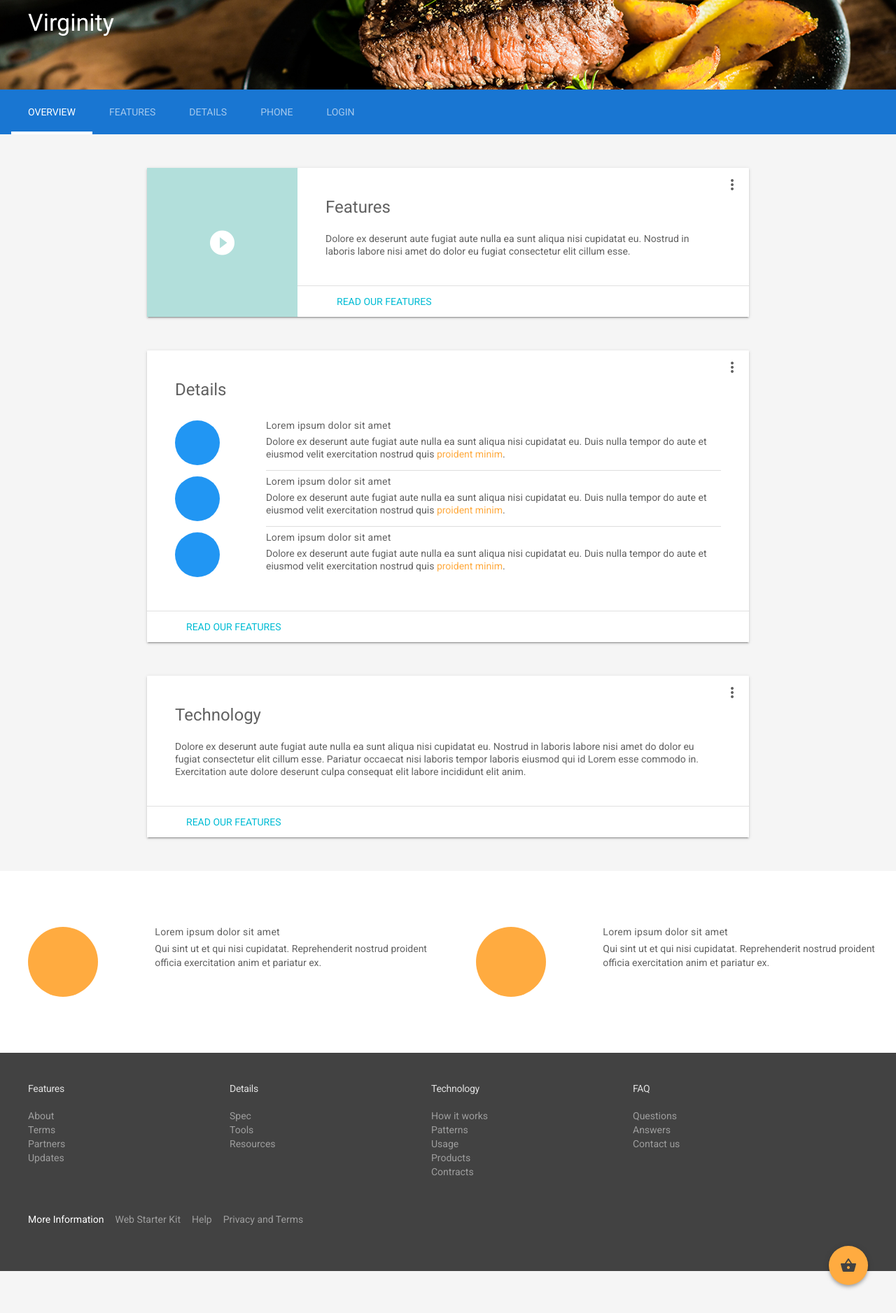
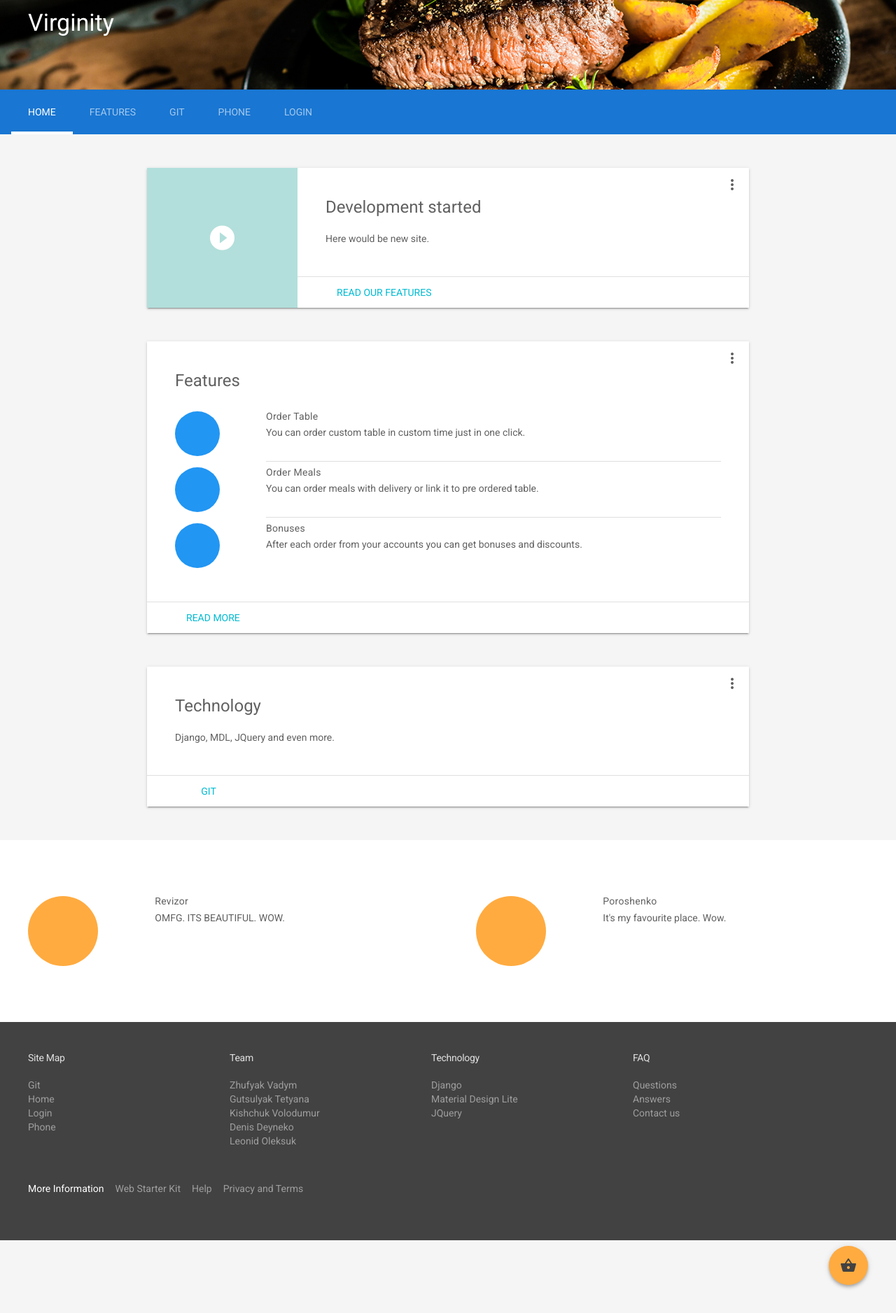
Before and after one commit to FantasticFourAndHalf/Virginity, a Django app: page / in a window 1280 px wide. Shown: the whole page at 70% size. Run offline with Django 3.2, Linux system fonts and the light colour scheme.

Commit message:
All Auth and Template Structure :snake:
- Social auth. (Facebook, Google, VK, Mail.ru, OK, Instagram, Paypal, Twitter)
- Template structure and text.

```diff
--- a/Virginity/static/styles.css
+++ b/Virginity/static/styles.css
@@ -240,3 +240,13 @@ html, body {
 .mdl-demo .mdl-menu__container {
     z-index: 99;
 }
+
+#view-source {
+    position: fixed;
+    display: block;
+    right: 0;
+    bottom: 0;
+    margin-right: 40px;
+    margin-bottom: 40px;
+    z-index: 900;
+}
--- a/Virginity/urls.py
+++ b/Virginity/urls.py
@@ -22,5 +22,6 @@ from Virginity import settings
 urlpatterns = [
     url(r'^admin/', admin.site.urls),
     url(r'', include('virginityapp.urls')),
+    url(r'^accounts/', include('allauth.urls')),
 ] + static(settings.MEDIA_URL, document_root=settings.MEDIA_ROOT)\
   + static(settings.STATIC_URL, document_root=settings.STATIC_ROOT)
--- a/requirements.txt
+++ b/requirements.txt
@@ -4,3 +4,4 @@ dj-database-url
 gunicorn
 whitenoise
 psycopg2
+django-allauth
--- a/templates/base.html
+++ b/templates/base.html
@@ -1,84 +1,53 @@
 <!doctype html>
-<!--
-  Material Design Lite
-  Copyright 2015 Google Inc. All rights reserved.
-
-  Licensed under the Apache License, Version 2.0 (the "License");
-  you may not use this file except in compliance with the License.
-  You may obtain a copy of the License at
-
-      https://www.apache.org/licenses/LICENSE-2.0
-
-  Unless required by applicable law or agreed to in writing, software
-  distributed under the License is distributed on an "AS IS" BASIS,
-  WITHOUT WARRANTIES OR CONDITIONS OF ANY KIND, either express or implied.
-  See the License for the specific language governing permissions and
-  limitations under the License
--->
 <html lang="en">
 <head>
     {% load staticfiles %}
+    <title>
+        {% block title_text %}
+            Virginity
+        {% endblock %}
+    </title>
+    {%  block favicon %}
+        <link rel="icon" sizes="192x192" href={% static "images/android-desktop.png" %}>
+        <link rel="apple-touch-icon-precomposed" href={% static "images/ios-desktop.png" %}>
+        <link rel="shortcut icon" href="images/favicon.png">
+    {% endblock %}
+    {% block meta %}
         <meta charset="utf-8">
         <meta http-equiv="X-UA-Compatible" content="IE=edge">
         <meta name="description" content="A front-end template that helps you build fast, modern mobile web apps.">
         <meta name="viewport" content="width=device-width, initial-scale=1.0, minimum-scale=1.0">
-    <title>Material Design Lite</title>
-
         <!-- Add to homescreen for Chrome on Android -->
         <meta name="mobile-web-app-capable" content="yes">
-    <link rel="icon" sizes="192x192" href={% static "images/android-desktop.png" %}>
-
         <!-- Add to homescreen for Safari on iOS -->
         <meta name="apple-mobile-web-app-capable" content="yes">
         <meta name="apple-mobile-web-app-status-bar-style" content="black">
         <meta name="apple-mobile-web-app-title" content="Material Design Lite">
-    <link rel="apple-touch-icon-precomposed" href={% static "images/ios-desktop.png" %}>
-
         <!-- Tile icon for Win8 (144x144 + tile color) -->
         <meta name="msapplication-TileImage" content="images/touch/ms-touch-icon-144x144-precomposed.png">
         <meta name="msapplication-TileColor" content="#3372DF">
-
-    <link rel="shortcut icon" href="images/favicon.png">
-
-    <!-- SEO: If your mobile URL is different from the desktop URL, add a canonical link to the desktop page https://developers.google.com/webmasters/smartphone-sites/feature-phones -->
-    <!--
-    <link rel="canonical" href="http://www.example.com/">
-    -->
-
-    <link rel="stylesheet" href="https://fonts.googleapis.com/css?family=Roboto:regular,bold,italic,thin,light,bolditalic,black,medium&amp;lang=en">
-    <link rel="stylesheet" href="https://fonts.googleapis.com/icon?family=Material+Icons">
+    {%  endblock   %}
     {% include 'include/mdl.html' %}
     <link rel="stylesheet" href="{% static "styles.css" %}">
-    <style>
-    #view-source {
-      position: fixed;
-      display: block;
-      right: 0;
-      bottom: 0;
-      margin-right: 40px;
-      margin-bottom: 40px;
-      z-index: 900;
-    }
-    </style>
 </head>
 <body class="mdl-demo mdl-color--grey-100 mdl-color-text--grey-700 mdl-base">
 <div class="demo-layout-transparent mdl-layout mdl-js-layout">
+    {% block header %}
         <header class="mdl-layout__header mdl-layout__header--transparent mdl-layout__header--waterfall">
-
             <div class="mdl-layout--large-screen-only mdl-layout__header-row">
                 <h3>Virginity</h3>
             </div>
             <div class="mdl-layout--large-screen-only mdl-layout__header-row">
             </div>
             <div class="mdl-layout__tab-bar mdl-js-ripple-effect mdl-color--primary-dark">
-          <a href="#overview" class="mdl-layout__tab is-active">Overview</a>
+                <a href="#overview" class="mdl-layout__tab is-active">Home</a>
                 <a href="#features" class="mdl-layout__tab">Features</a>
-          <a href="#features" class="mdl-layout__tab">Details</a>
+                <a href="https://github.com/FantasticFourAndHalf/Virginity" class="mdl-layout__tab">Git</a>
                 <a href="/phone" class="mdl-layout__tab">Phone</a>
                 <a href="/login" class="mdl-layout__tab">Login</a>
-
             </div>
         </header>
+    {% endblock %}
     <main class="mdl-layout__content">
         {% block content %}
             <div class="mdl-layout__tab-panel is-active" id="overview">
@@ -88,11 +57,11 @@
                     </header>
                     <div class="mdl-card mdl-cell mdl-cell--9-col-desktop mdl-cell--6-col-tablet mdl-cell--4-col-phone">
                         <div class="mdl-card__supporting-text">
-                <h4>Features</h4>
-                Dolore ex deserunt aute fugiat aute nulla ea sunt aliqua nisi cupidatat eu. Nostrud in laboris labore nisi amet do dolor eu fugiat consectetur elit cillum esse.
+                            <h4>Development started</h4>
+                                Here would be new site.
                         </div>
                         <div class="mdl-card__actions">
-                <a href="#" class="mdl-button">Read our features</a>
+                            <a href="https://github.com/FantasticFourAndHalf/Virginity/README.md" class="mdl-button">Read our features</a>
                         </div>
                     </div>
                     <button class="mdl-button mdl-js-button mdl-js-ripple-effect mdl-button--icon" id="btn1">
@@ -107,31 +76,31 @@
                 <section class="section--center mdl-grid mdl-grid--no-spacing mdl-shadow--2dp">
                     <div class="mdl-card mdl-cell mdl-cell--12-col">
                         <div class="mdl-card__supporting-text mdl-grid mdl-grid--no-spacing">
-                <h4 class="mdl-cell mdl-cell--12-col">Details</h4>
+                            <h4 class="mdl-cell mdl-cell--12-col">Features</h4>
                             <div class="section__circle-container mdl-cell mdl-cell--2-col mdl-cell--1-col-phone">
                                 <div class="section__circle-container__circle mdl-color--primary"></div>
                             </div>
                             <div class="section__text mdl-cell mdl-cell--10-col-desktop mdl-cell--6-col-tablet mdl-cell--3-col-phone">
-                  <h5>Lorem ipsum dolor sit amet</h5>
-                  Dolore ex deserunt aute fugiat aute nulla ea sunt aliqua nisi cupidatat eu. Duis nulla tempor do aute et eiusmod velit exercitation nostrud quis <a href="#">proident minim</a>.
+                                <h5>Order Table</h5>
+                                You can order custom table in custom time just in one click.
                             </div>
                             <div class="section__circle-container mdl-cell mdl-cell--2-col mdl-cell--1-col-phone">
                                 <div class="section__circle-container__circle mdl-color--primary"></div>
                             </div>
                             <div class="section__text mdl-cell mdl-cell--10-col-desktop mdl-cell--6-col-tablet mdl-cell--3-col-phone">
-                  <h5>Lorem ipsum dolor sit amet</h5>
-                  Dolore ex deserunt aute fugiat aute nulla ea sunt aliqua nisi cupidatat eu. Duis nulla tempor do aute et eiusmod velit exercitation nostrud quis <a href="#">proident minim</a>.
+                                <h5>Order Meals</h5>
+                                You can order meals with delivery or link it to pre ordered table.
                             </div>
                             <div class="section__circle-container mdl-cell mdl-cell--2-col mdl-cell--1-col-phone">
                                 <div class="section__circle-container__circle mdl-color--primary"></div>
                             </div>
                             <div class="section__text mdl-cell mdl-cell--10-col-desktop mdl-cell--6-col-tablet mdl-cell--3-col-phone">
-                  <h5>Lorem ipsum dolor sit amet</h5>
-                  Dolore ex deserunt aute fugiat aute nulla ea sunt aliqua nisi cupidatat eu. Duis nulla tempor do aute et eiusmod velit exercitation nostrud quis <a href="#">proident minim</a>.
+                                <h5>Bonuses</h5>
+                                After each order from your accounts you can get bonuses and discounts.
                             </div>
                         </div>
                         <div class="mdl-card__actions">
-                <a href="#" class="mdl-button">Read our features</a>
+                            <a href="#" class="mdl-button">Read more</a>
                         </div>
                     </div>
                     <button class="mdl-button mdl-js-button mdl-js-ripple-effect mdl-button--icon" id="btn2">
@@ -147,10 +116,10 @@
                     <div class="mdl-card mdl-cell mdl-cell--12-col">
                         <div class="mdl-card__supporting-text">
                             <h4>Technology</h4>
-                Dolore ex deserunt aute fugiat aute nulla ea sunt aliqua nisi cupidatat eu. Nostrud in laboris labore nisi amet do dolor eu fugiat consectetur elit cillum esse. Pariatur occaecat nisi laboris tempor laboris eiusmod qui id Lorem esse commodo in. Exercitation aute dolore deserunt culpa consequat elit labore incididunt elit anim.
+                            Django, MDL, JQuery and even more.
                         </div>
                         <div class="mdl-card__actions">
-                <a href="#" class="mdl-button">Read our features</a>
+                            <a href="https://github.com/FantasticFourAndHalf/Virginity" class="mdl-button">Git</a>
                         </div>
                     </div>
                     <button class="mdl-button mdl-js-button mdl-js-ripple-effect mdl-button--icon" id="btn3">
@@ -167,15 +136,15 @@
                         <div class="section__circle-container__circle mdl-color--accent section__circle--big"></div>
                     </div>
                     <div class="section__text mdl-cell mdl-cell--4-col-desktop mdl-cell--6-col-tablet mdl-cell--3-col-phone">
-              <h5>Lorem ipsum dolor sit amet</h5>
-              Qui sint ut et qui nisi cupidatat. Reprehenderit nostrud proident officia exercitation anim et pariatur ex.
+                        <h5>Revizor</h5>
+                        OMFG. ITS BEAUTIFUL. WOW.
                     </div>
                     <div class="section__circle-container mdl-cell mdl-cell--2-col mdl-cell--1-col-phone">
                         <div class="section__circle-container__circle mdl-color--accent section__circle--big"></div>
                     </div>
                     <div class="section__text mdl-cell mdl-cell--4-col-desktop mdl-cell--6-col-tablet mdl-cell--3-col-phone">
-              <h5>Lorem ipsum dolor sit amet</h5>
-              Qui sint ut et qui nisi cupidatat. Reprehenderit nostrud proident officia exercitation anim et pariatur ex.
+                        <h5>Poroshenko</h5>
+                        It's my favourite place. Wow.
                     </div>
                 </section>
             </div>
@@ -235,38 +204,47 @@
                 </section>
             </div>
         {% endblock %}
+
+        {% block footer %}
             <footer class="mdl-mega-footer">
                 <div class="mdl-mega-footer--middle-section">
+                    {% block footer_section_0 %}
                     <div class="mdl-mega-footer--drop-down-section">
                         <input class="mdl-mega-footer--heading-checkbox" type="checkbox" checked>
-              <h1 class="mdl-mega-footer--heading">Features</h1>
+                        <h1 class="mdl-mega-footer--heading">Site Map</h1>
                         <ul class="mdl-mega-footer--link-list">
-                <li><a href="#">About</a></li>
-                <li><a href="#">Terms</a></li>
-                <li><a href="#">Partners</a></li>
-                <li><a href="#">Updates</a></li>
+                            <li><a href="https://github.com/FantasticFourAndHalf/Virginity">Git</a></li>
+                            <li><a href="/">Home</a></li>
+                            <li><a href="/login">Login</a></li>
+                            <li><a href="/phone">Phone</a></li>
                         </ul>
                     </div>
+                    {% endblock %}
+                    {% block footer_section_1 %}
                     <div class="mdl-mega-footer--drop-down-section">
                         <input class="mdl-mega-footer--heading-checkbox" type="checkbox" checked>
-              <h1 class="mdl-mega-footer--heading">Details</h1>
+                        <h1 class="mdl-mega-footer--heading">Team</h1>
                         <ul class="mdl-mega-footer--link-list">
-                <li><a href="#">Spec</a></li>
-                <li><a href="#">Tools</a></li>
-                <li><a href="#">Resources</a></li>
+                            <li><a href="https://github.com/zhufyakvv">Zhufyak Vadym</a></li>
+                            <li><a href="https://github.com/TanandAlin">Gutsulyak Tetyana</a></li>
+                            <li><a href="https://github.com/Mallardo">Kishchuk Volodumur</a></li>
+                            <li><a href="https://github.com/">Denis Deyneko</a></li>
+                            <li><a href="https://github.com/">Leonid Oleksuk</a></li>
                         </ul>
                     </div>
+                    {% endblock %}
+                    {% block footer_section_2 %}
                     <div class="mdl-mega-footer--drop-down-section">
                         <input class="mdl-mega-footer--heading-checkbox" type="checkbox" checked>
                         <h1 class="mdl-mega-footer--heading">Technology</h1>
                         <ul class="mdl-mega-footer--link-list">
-                <li><a href="#">How it works</a></li>
-                <li><a href="#">Patterns</a></li>
-                <li><a href="#">Usage</a></li>
-                <li><a href="#">Products</a></li>
-                <li><a href="#">Contracts</a></li>
+                            <li><a href="#">Django</a></li>
+                            <li><a href="#">Material Design Lite</a></li>
+                            <li><a href="#">JQuery</a></li>
                         </ul>
                     </div>
+                    {% endblock %}
+                    {% block footer_section_3 %}
                     <div class="mdl-mega-footer--drop-down-section">
                         <input class="mdl-mega-footer--heading-checkbox" type="checkbox" checked>
                         <h1 class="mdl-mega-footer--heading">FAQ</h1>
@@ -276,7 +254,9 @@
                             <li><a href="#">Contact us</a></li>
                         </ul>
                     </div>
+                    {% endblock %}
                 </div>
+                {% block footer_bottom %}
                     <div class="mdl-mega-footer--bottom-section">
                         <div class="mdl-logo">
                             More Information
@@ -287,10 +267,12 @@
                             <li><a href="#">Privacy and Terms</a></li>
                         </ul>
                     </div>
+                {% endblock %}
             </footer>
+        {% endblock %}
     </main>
 </div>
-    <a href="https://github.com/google/material-design-lite/blob/mdl-1.x/templates/text-only/" target="_blank" id="view-source" class="mdl-button mdl-js-button mdl-button--raised mdl-js-ripple-effect mdl-color--accent mdl-color-text--accent-contrast mdl-button mdl-js-button mdl-button--fab mdl-js-ripple-effect mdl-button--colored mdl-shadow--4dp mdl-color--accent" id="add">
+<a href="/shopping" target="_blank" id="view-source" class="mdl-button mdl-js-button mdl-button--raised mdl-js-ripple-effect mdl-color--accent mdl-color-text--accent-contrast mdl-button mdl-js-button mdl-button--fab mdl-js-ripple-effect mdl-button--colored mdl-shadow--4dp mdl-color--accent" id="add">
     <i class="material-icons" role="presentation">shopping_basket</i>
     <span class="visuallyhidden">Add</span></a>
 <script src="https://code.getmdl.io/1.3.0/material.min.js"></script>
--- a/templates/include/mdl.html
+++ b/templates/include/mdl.html
@@ -1 +1,3 @@
 <link rel="stylesheet" href="https://code.getmdl.io/1.3.0/material.blue-orange.min.css" />
+<link rel="stylesheet" href="https://fonts.googleapis.com/css?family=Roboto:regular,bold,italic,thin,light,bolditalic,black,medium&amp;lang=en">
+<link rel="stylesheet" href="https://fonts.googleapis.com/icon?family=Material+Icons">
```
Also changed, not shown: Virginity/settings.py (+25 -3 lines), db.sqlite3. Lines whose indentation alone changed are shown as unchanged.
